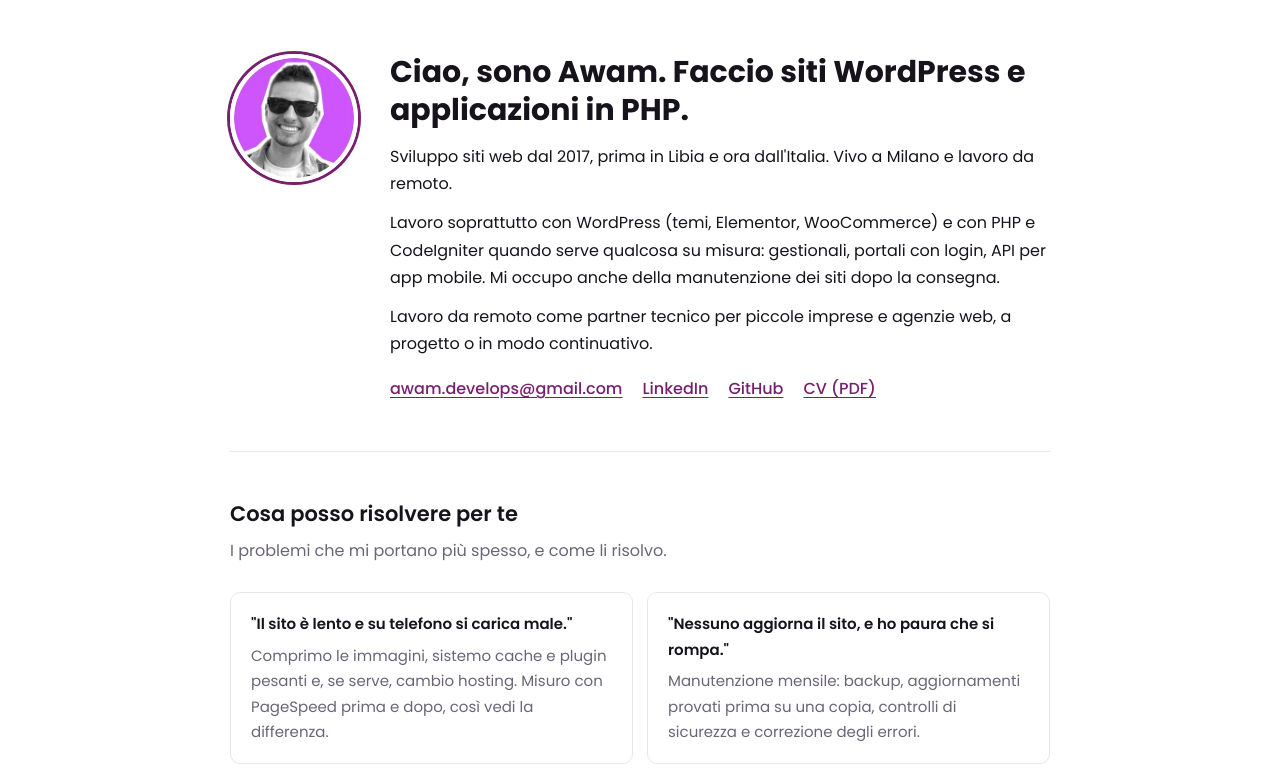
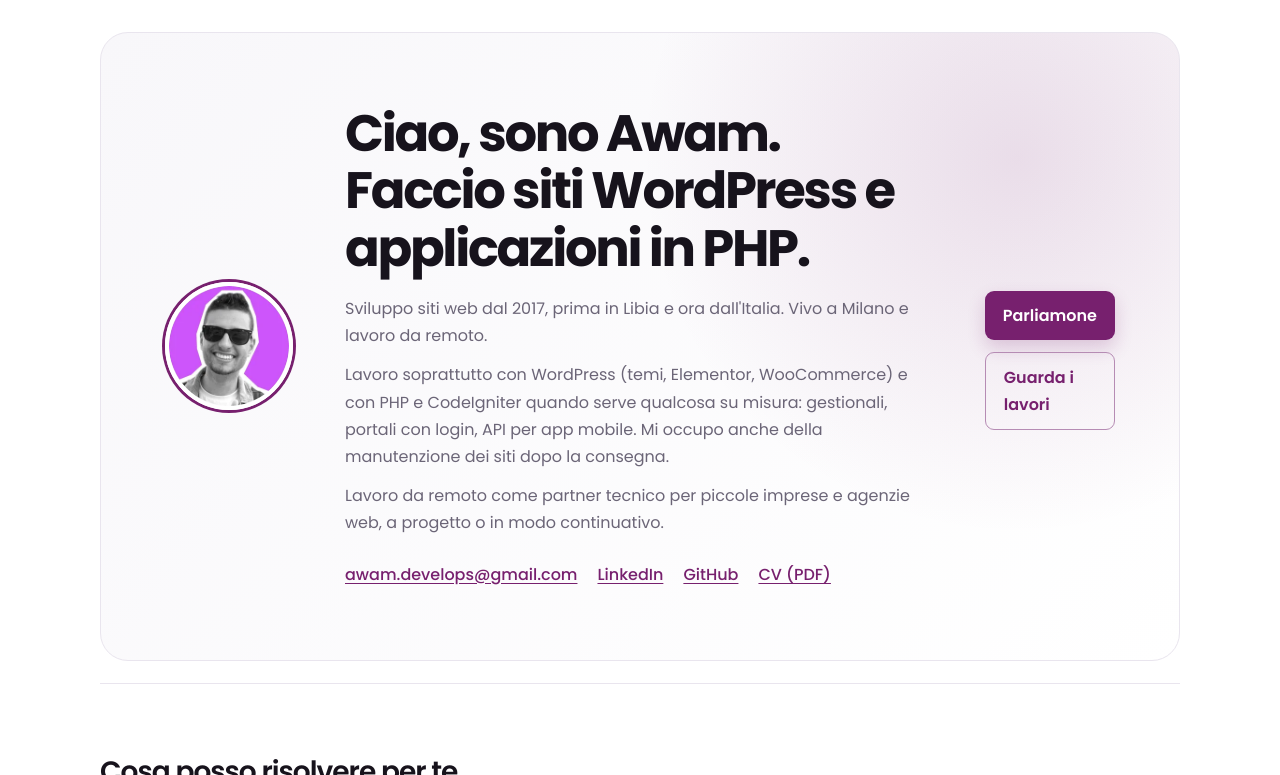
Before and after one commit to awam97/awam97.github.io, a plain HTML site: page index.html in a window 1280 px wide. Shown: the part 67-842 px from the top of the page. Drawn offline with Linux system fonts and the light colour scheme.

Commit message:
Transform portfolio into professional business website

```diff
--- a/index.html
+++ b/index.html
@@ -162,6 +162,16 @@ footer a{color:#fff}
 #projects .project .stack a:hover{text-decoration:underline}
 .sr-only{position:absolute;width:1px;height:1px;padding:0;margin:-1px;overflow:hidden;clip:rect(0,0,0,0);white-space:nowrap;border:0}
 @media (max-width:640px){#projects{grid-template-columns:1fr;gap:18px}#projects .project>div{padding:18px}}
+
+/* Business website hero refinement */
+.wrap{max-width:1120px}
+.intro{position:relative;align-items:center;gap:52px;margin:34px 0 22px;padding:72px 64px;border:1px solid var(--line);border-radius:28px;background:radial-gradient(circle at 85% 20%,color-mix(in srgb,var(--purple) 14%,transparent),transparent 36%),linear-gradient(135deg,var(--bg-2),var(--bg))}
+.intro>div{max-width:720px}.intro h1{font-size:clamp(30px,4vw,52px);letter-spacing:-.045em;line-height:1.12;margin-bottom:18px}.intro p{font-size:16px;color:var(--muted)}
+.intro .links{margin-top:24px}.hero-actions{display:flex;flex-wrap:wrap;gap:12px;margin-top:28px}.hero-actions a{display:inline-flex;align-items:center;justify-content:center;padding:11px 18px;border-radius:9px;background:var(--purple);color:#fff;text-decoration:none;font-weight:600;box-shadow:0 8px 18px rgba(119,32,110,.2)}.hero-actions a:hover{background:var(--purple-dark);color:#fff;transform:translateY(-1px)}.hero-actions a.secondary{background:transparent;color:var(--purple);border:1px solid color-mix(in srgb,var(--purple) 45%,var(--line));box-shadow:none}
+section{padding:64px 0}section>h2{font-size:28px;letter-spacing:-.035em}section>.note{max-width:760px}
+.probs{grid-template-columns:repeat(4,1fr)}.prob{transition:transform .2s ease,box-shadow .2s ease}.prob:hover{transform:translateY(-3px);box-shadow:0 12px 25px rgba(20,12,35,.08)}
+@media (max-width:900px){.probs{grid-template-columns:repeat(2,1fr)}}
+@media (max-width:680px){.intro{margin:18px 0 8px;padding:40px 24px;border-radius:20px;gap:26px}.intro h1{font-size:32px}.probs{grid-template-columns:1fr}section{padding:46px 0}}
 </style>
 </head>
 <body>
@@ -193,6 +203,7 @@ footer a{color:#fff}
         <a href="cv/Awam-Zeyad-CV.pdf" download="">CV (PDF)</a>
       </div>
     </div>
+      <div class="hero-actions"><a href="#contatti">Parliamone</a><a class="secondary" href="#lavori">Guarda i lavori</a></div>
   </div>
 
   <section id="servizi">
```
